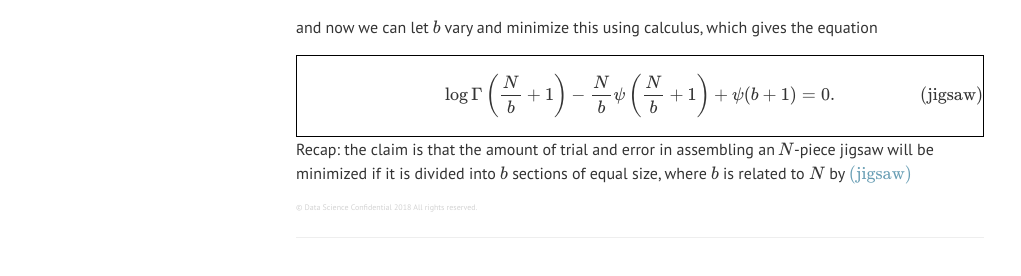
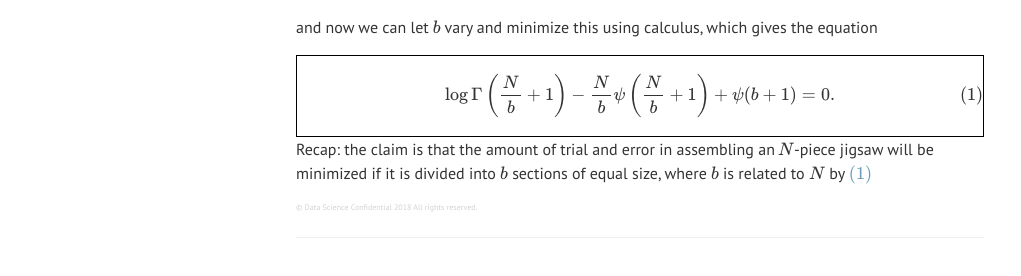
Before and after one commit to datascienceconfidential/datascienceconfidential.github.io, a Jekyll site: the page built from _posts/2018-02-07-jigsaw-equation.md, in a window 1280 px wide and 900 px high, scrolled down 1503 px. Shown: the part 475-751 px from the top of the window, without its empty margins (0-1021 px from the left). Built offline with Jekyll 4.4.1, drawn with Linux system fonts in a browser that asks for light colours; formulas are drawn with MathJax 3; comment, search, counter and statistics services are not loaded.

Commit message:
still numbering eqn

```diff
--- a/_posts/2018-02-07-jigsaw-equation.md
+++ b/_posts/2018-02-07-jigsaw-equation.md
@@ -49,7 +49,7 @@ $$ \mathrm{complexity} = b \log \Gamma\left(\frac{N}{b} +1\right) + \log \Gamma
 and now we can let $b$ vary and minimize this using calculus, which gives the equation
 
 <div style="border: 1px solid black;">
-$$\log \Gamma\left(\frac{N}{b} + 1\right) - \frac{N}{b} \psi\left(\frac{N}{b} + 1\right) + \psi(b+1) = 0.\tag{jigsaw}\label{eq:1}$$
+$$\log \Gamma\left(\frac{N}{b} + 1\right) - \frac{N}{b} \psi\left(\frac{N}{b} + 1\right) + \psi(b+1) = 0.\tag{1}\label{eq:1}$$
 </div>
 
 
```
